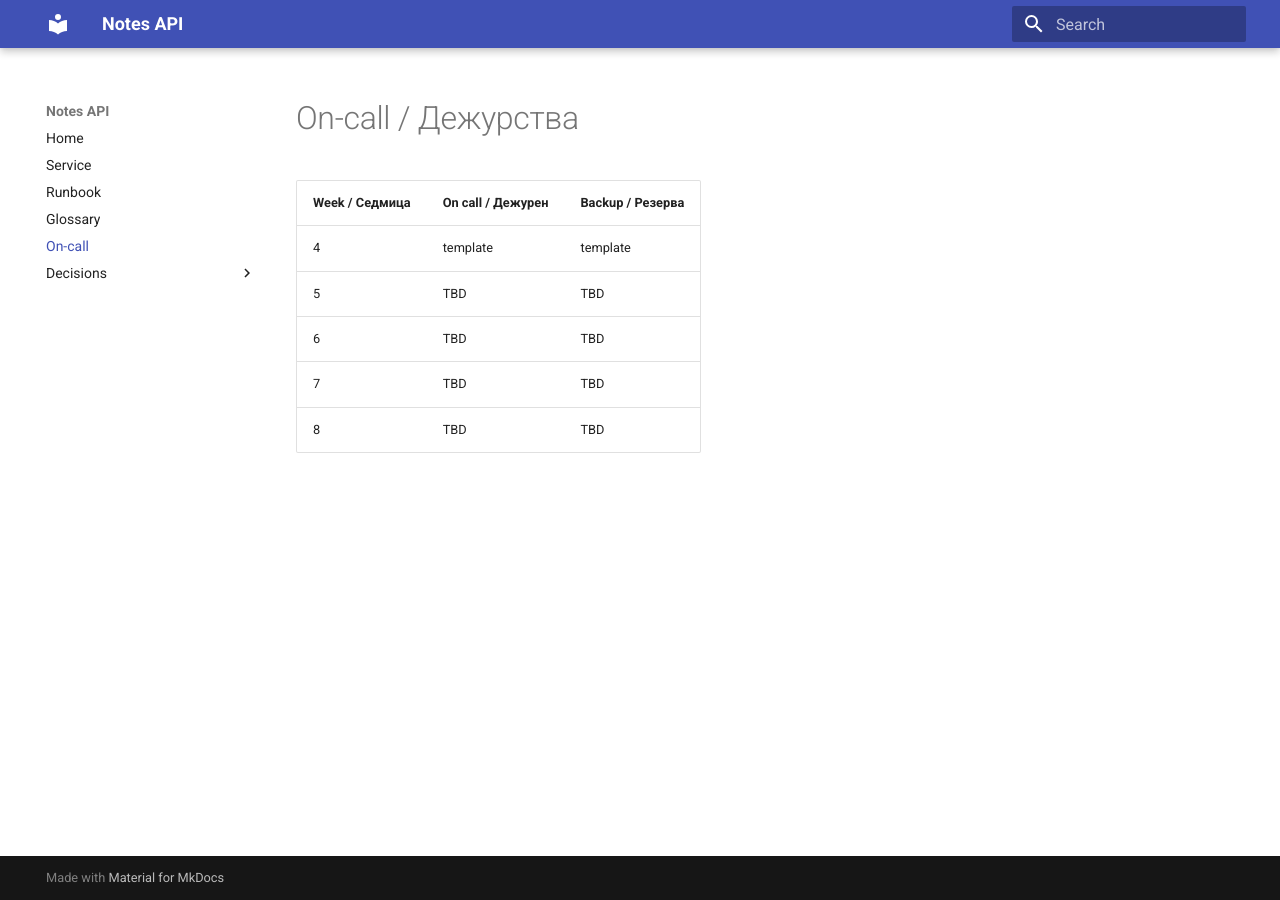
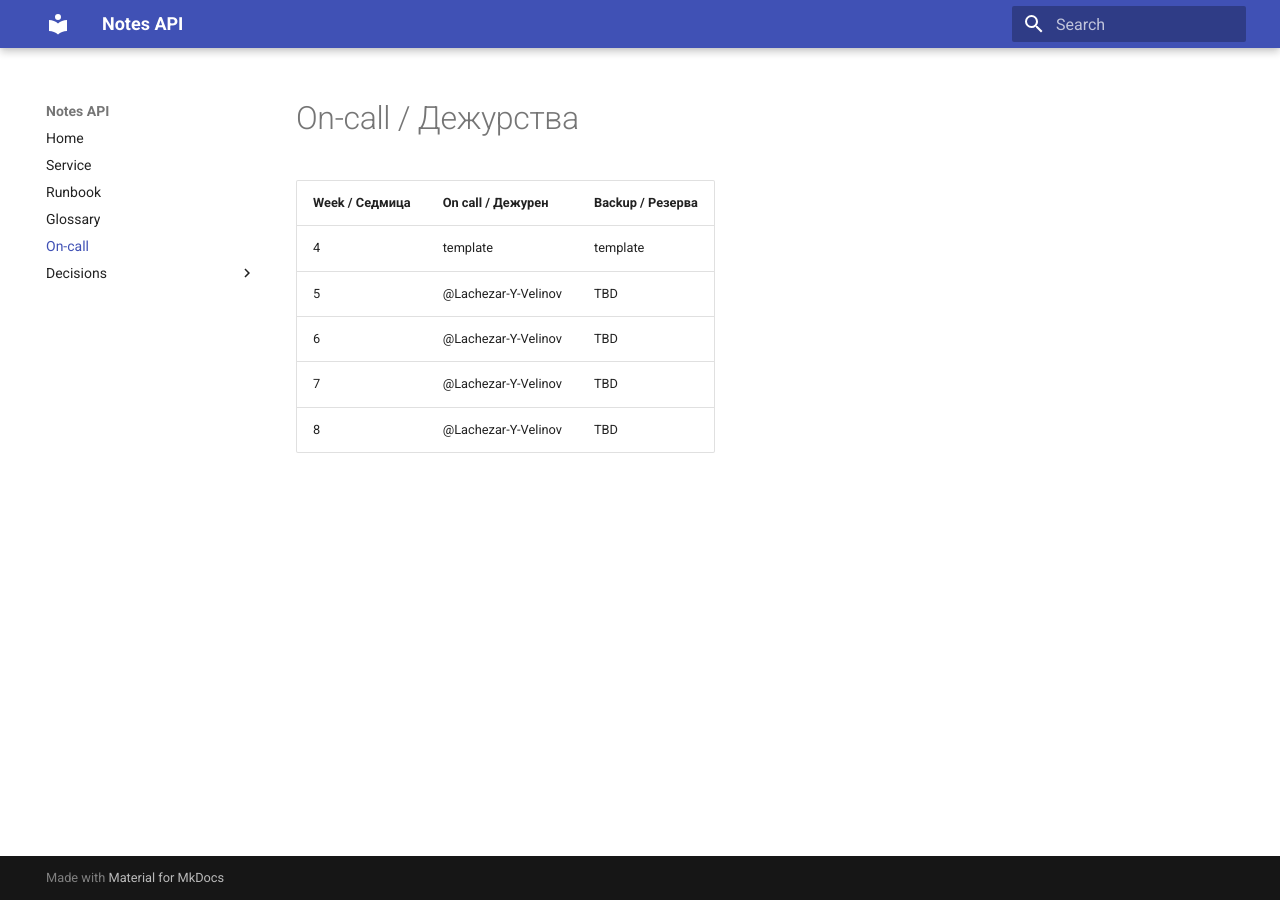
Before and after one commit to Lachezar-Y-Velinov/devops-labs, an MkDocs documentation site: the page built from docs/oncall.md, in a window 1280 px wide. Built offline with MkDocs 1.6.1 and Material for MkDocs 9.7.7, drawn with Linux system fonts in a browser that asks for light colours.

Commit message:
schedule

```diff
--- a/docs/oncall.md
+++ b/docs/oncall.md
@@ -3,7 +3,7 @@
 | Week / Седмица | On call / Дежурен | Backup / Резерва |
 |---|---|---|
 | 4 | template | template |
-| 5 | TBD | TBD |
-| 6 | TBD | TBD |
-| 7 | TBD | TBD |
-| 8 | TBD | TBD |
+| 5 | @Lachezar-Y-Velinov | TBD |
+| 6 | @Lachezar-Y-Velinov | TBD |
+| 7 | @Lachezar-Y-Velinov | TBD |
+| 8 | @Lachezar-Y-Velinov | TBD |
```
